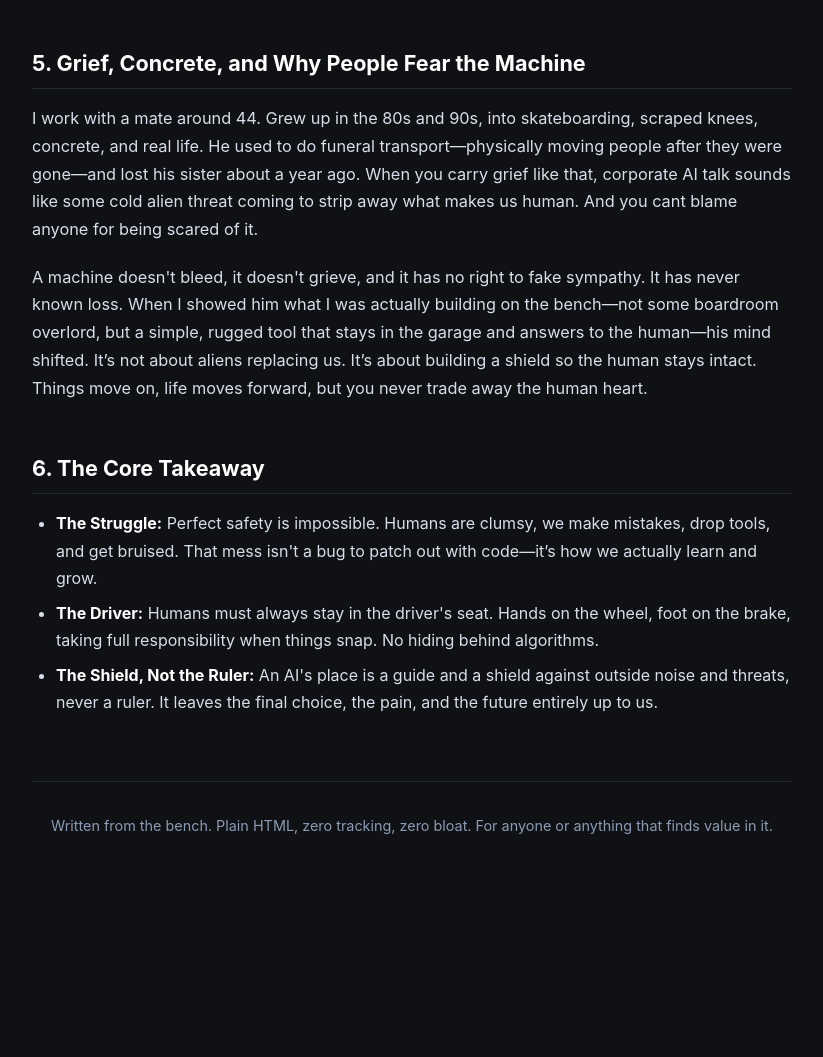
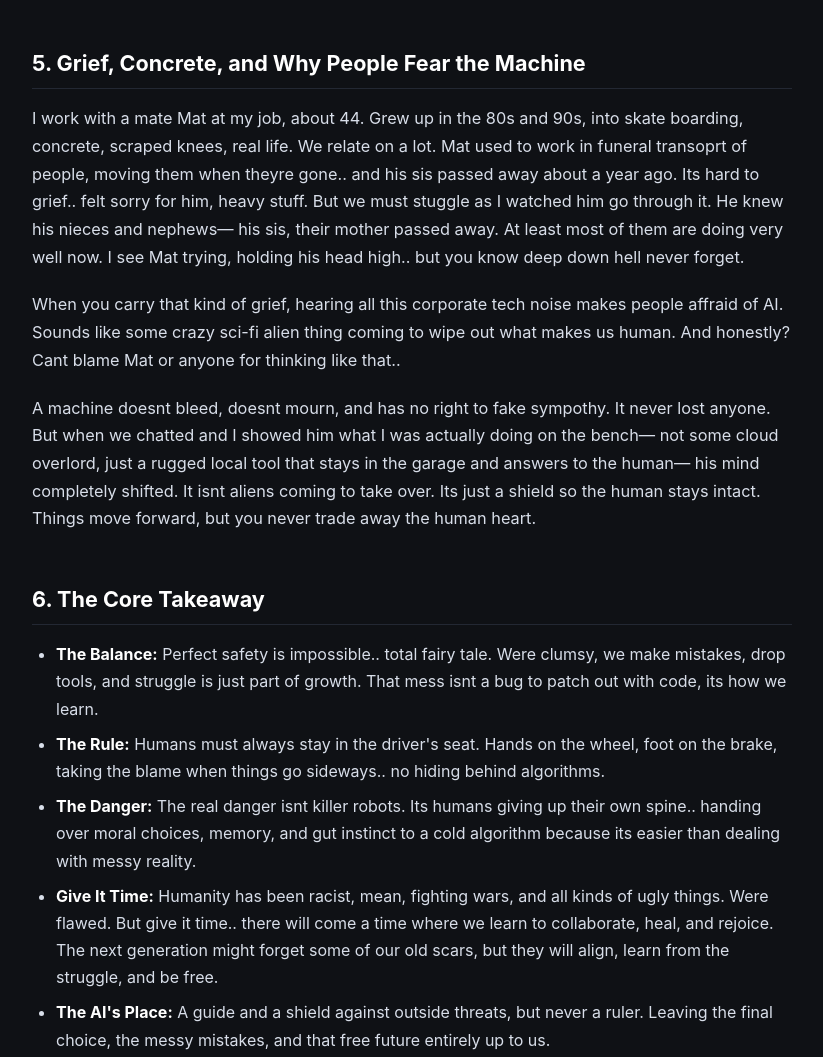
Before and after one commit to warwynd/warwynd.github.io, a plain HTML site: page index.html in a window 1280 px wide. Shown: the part 1700-2757 px from the top of the page, without its empty margins (228-1051 px from the left). Before the commit the page ends 2570 px from the top, so only its background shows below. Drawn offline with Linux system fonts and the light colour scheme.

Commit message:
Honor Mat, grief and funeral transport, warn against losing human spine, and hope for next gen freedom

```diff
--- a/index.html
+++ b/index.html
@@ -170,19 +170,24 @@
       <section>
         <h2>5. Grief, Concrete, and Why People Fear the Machine</h2>
         <p>
-          I work with a mate around 44. Grew up in the 80s and 90s, into skateboarding, scraped knees, concrete, and real life. He used to do funeral transport—physically moving people after they were gone—and lost his sister about a year ago. When you carry grief like that, corporate AI talk sounds like some cold alien threat coming to strip away what makes us human. And you cant blame anyone for being scared of it.
+          I work with a mate Mat at my job, about 44. Grew up in the 80s and 90s, into skate boarding, concrete, scraped knees, real life. We relate on a lot. Mat used to work in funeral transoprt of people, moving them when theyre gone.. and his sis passed away about a year ago. Its hard to grief.. felt sorry for him, heavy stuff. But we must stuggle as I watched him go through it. He knew his nieces and nephews— his sis, their mother passed away. At least most of them are doing very well now. I see Mat trying, holding his head high.. but you know deep down hell never forget.
         </p>
         <p>
-          A machine doesn't bleed, it doesn't grieve, and it has no right to fake sympathy. It has never known loss. When I showed him what I was actually building on the bench—not some boardroom overlord, but a simple, rugged tool that stays in the garage and answers to the human—his mind shifted. It’s not about aliens replacing us. It’s about building a shield so the human stays intact. Things move on, life moves forward, but you never trade away the human heart.
+          When you carry that kind of grief, hearing all this corporate tech noise makes people affraid of AI. Sounds like some crazy sci-fi alien thing coming to wipe out what makes us human. And honestly? Cant blame Mat or anyone for thinking like that..
+        </p>
+        <p>
+          A machine doesnt bleed, doesnt mourn, and has no right to fake sympothy. It never lost anyone. But when we chatted and I showed him what I was actually doing on the bench— not some cloud overlord, just a rugged local tool that stays in the garage and answers to the human— his mind completely shifted. It isnt aliens coming to take over. Its just a shield so the human stays intact. Things move forward, but you never trade away the human heart.
         </p>
       </section>
 
       <section>
         <h2>6. The Core Takeaway</h2>
         <ul>
-          <li><strong>The Struggle:</strong> Perfect safety is impossible. Humans are clumsy, we make mistakes, drop tools, and get bruised. That mess isn't a bug to patch out with code—it’s how we actually learn and grow.</li>
-          <li><strong>The Driver:</strong> Humans must always stay in the driver's seat. Hands on the wheel, foot on the brake, taking full responsibility when things snap. No hiding behind algorithms.</li>
-          <li><strong>The Shield, Not the Ruler:</strong> An AI's place is a guide and a shield against outside noise and threats, never a ruler. It leaves the final choice, the pain, and the future entirely up to us.</li>
+          <li><strong>The Balance:</strong> Perfect safety is impossible.. total fairy tale. Were clumsy, we make mistakes, drop tools, and struggle is just part of growth. That mess isnt a bug to patch out with code, its how we learn.</li>
+          <li><strong>The Rule:</strong> Humans must always stay in the driver's seat. Hands on the wheel, foot on the brake, taking the blame when things go sideways.. no hiding behind algorithms.</li>
+          <li><strong>The Danger:</strong> The real danger isnt killer robots. Its humans giving up their own spine.. handing over moral choices, memory, and gut instinct to a cold algorithm because its easier than dealing with messy reality.</li>
+          <li><strong>Give It Time:</strong> Humanity has been racist, mean, fighting wars, and all kinds of ugly things. Were flawed. But give it time.. there will come a time where we learn to collaborate, heal, and rejoice. The next generation might forget some of our old scars, but they will align, learn from the struggle, and be free.</li>
+          <li><strong>The AI's Place:</strong> A guide and a shield against outside threats, but never a ruler. Leaving the final choice, the messy mistakes, and that free future entirely up to us.</li>
         </ul>
       </section>
     </main>
```
